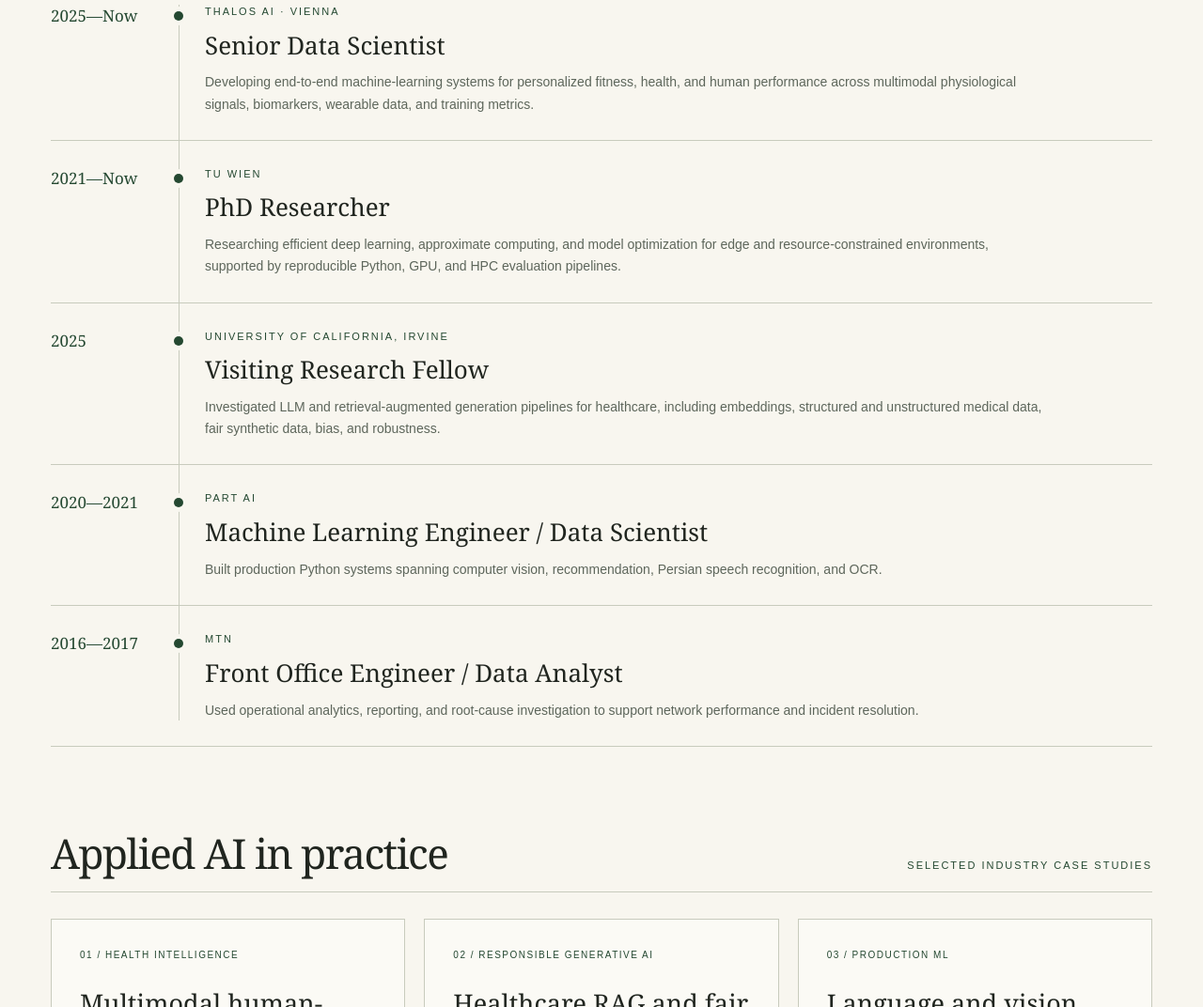
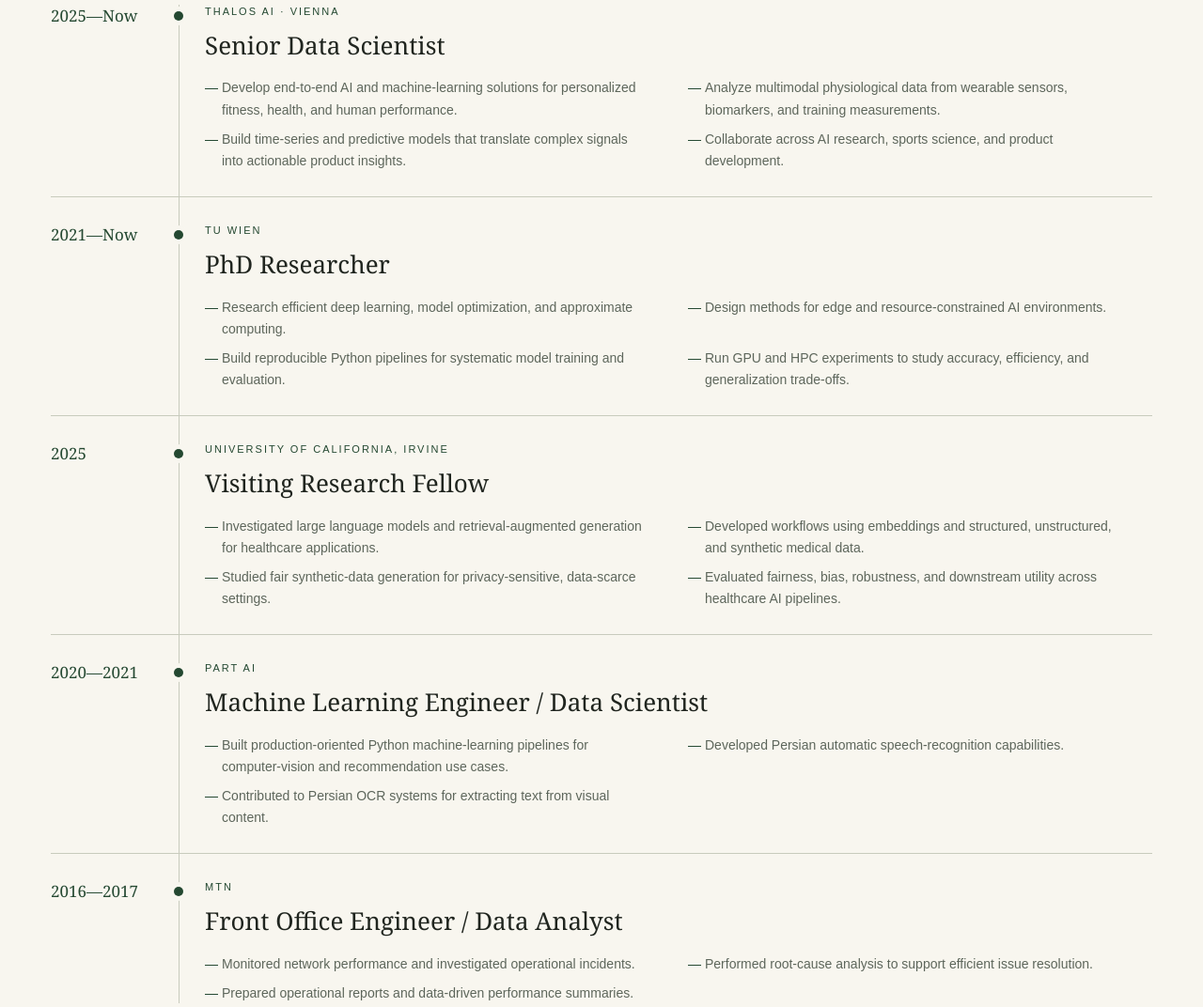
Before and after one commit to salarshk/salarshk.github.io, a plain HTML site: page index.html in a window 1280 px wide. Shown: the part 2074-3146 px from the top of the page at 94% size. Drawn offline with Linux system fonts and the light colour scheme.

Commit message:
Add bullet points to experience timeline

```diff
--- a/editorial.css
+++ b/editorial.css
@@ -90,7 +90,9 @@
 .timeline article::before{content:'';position:absolute;left:131px;top:35px;width:10px;height:10px;border-radius:50%;background:var(--green);box-shadow:0 0 0 5px var(--paper)}
 .timeline-date{font-family:var(--serif);color:var(--green);font-size:17px}
 .timeline h3{font-size:26px;margin:4px 0 7px}
-.timeline article>div:last-child>p:last-child{font-size:14px;color:var(--muted);max-width:900px}
+.experience-points{margin:13px 0 0;padding:0;list-style:none;display:grid;grid-template-columns:1fr 1fr;column-gap:48px;row-gap:8px;max-width:980px}
+.experience-points li{position:relative;padding-left:18px;font-size:14px;line-height:1.65;color:var(--muted)}
+.experience-points li::before{content:'—';position:absolute;left:0;color:var(--green)}
 .case-grid{display:grid;grid-template-columns:repeat(3,1fr);gap:20px;padding-top:28px}
 .case-grid article{display:flex;flex-direction:column;min-height:350px;border:1px solid var(--line);padding:30px;background:#fbfaf5}
 .case-index{font-size:10px;text-transform:uppercase;letter-spacing:1.5px;color:var(--green)}
@@ -222,6 +224,7 @@
 .about h2{font-size:31px}
 .publication-tools{align-items:flex-start;flex-direction:column;padding-top:17px}.publication-resources{width:100%;justify-content:space-between}
 .timeline::before{left:6px}.timeline article{grid-template-columns:1fr;gap:3px;padding:24px 0 24px 28px}.timeline article::before{left:1px;top:31px}.timeline-date{font-size:13px}
+.experience-points{grid-template-columns:1fr;row-gap:7px;margin-top:12px}
 .case-grid{padding-top:20px}.case-grid article{padding:24px}.case-grid h3{font-size:25px}
 .research .section-heading{display:block}
 .research .section-heading .eyebrow{display:block;margin-top:13px;font-size:9px}
--- a/index.html
+++ b/index.html
@@ -21,7 +21,7 @@
   <meta name="twitter:description" content="Production AI, health intelligence, generative systems, and efficient deep learning.">
   <meta name="twitter:image" content="https://salarshk.github.io/images/social-preview.png">
   <link rel="icon" href="images/favicon/favicon.ico">
-  <link rel="stylesheet" href="editorial.css?v=archive-filters">
+  <link rel="stylesheet" href="editorial.css?v=experience-bullets">
   <script type="application/ld+json">{"@context":"https://schema.org","@type":"Person","name":"Salar Shakibhamedan","url":"https://salarshk.github.io/","jobTitle":"Senior Data Scientist","worksFor":{"@type":"Organization","name":"Thalos AI","url":"https://thalos.at/en"},"affiliation":{"@type":"CollegeOrUniversity","name":"TU Wien","url":"https://www.tuwien.at/en/"},"sameAs":["https://www.linkedin.com/in/salar-shakibhamedan/","https://github.com/salarshk","https://scholar.google.com/citations?user=LMgdVRgAAAAJ&hl=en"]}</script>
   <script src="site.js?v=archive-filters" defer></script>
 </head>
@@ -94,11 +94,11 @@
     <section id="experience" class="experience section-space" aria-labelledby="experience-title">
       <div class="section-heading"><h2 id="experience-title">Experience</h2><span class="eyebrow">From research to production</span></div>
       <div class="timeline">
-        <article><div class="timeline-date">2025—Now</div><div><p class="eyebrow">Thalos AI · Vienna</p><h3>Senior Data Scientist</h3><p>Developing end-to-end machine-learning systems for personalized fitness, health, and human performance across multimodal physiological signals, biomarkers, wearable data, and training metrics.</p></div></article>
-        <article><div class="timeline-date">2021—Now</div><div><p class="eyebrow">TU Wien</p><h3>PhD Researcher</h3><p>Researching efficient deep learning, approximate computing, and model optimization for edge and resource-constrained environments, supported by reproducible Python, GPU, and HPC evaluation pipelines.</p></div></article>
-        <article><div class="timeline-date">2025</div><div><p class="eyebrow">University of California, Irvine</p><h3>Visiting Research Fellow</h3><p>Investigated LLM and retrieval-augmented generation pipelines for healthcare, including embeddings, structured and unstructured medical data, fair synthetic data, bias, and robustness.</p></div></article>
-        <article><div class="timeline-date">2020—2021</div><div><p class="eyebrow">PART AI</p><h3>Machine Learning Engineer / Data Scientist</h3><p>Built production Python systems spanning computer vision, recommendation, Persian speech recognition, and OCR.</p></div></article>
-        <article><div class="timeline-date">2016—2017</div><div><p class="eyebrow">MTN</p><h3>Front Office Engineer / Data Analyst</h3><p>Used operational analytics, reporting, and root-cause investigation to support network performance and incident resolution.</p></div></article>
+        <article><div class="timeline-date">2025—Now</div><div><p class="eyebrow">Thalos AI · Vienna</p><h3>Senior Data Scientist</h3><ul class="experience-points"><li>Develop end-to-end AI and machine-learning solutions for personalized fitness, health, and human performance.</li><li>Analyze multimodal physiological data from wearable sensors, biomarkers, and training measurements.</li><li>Build time-series and predictive models that translate complex signals into actionable product insights.</li><li>Collaborate across AI research, sports science, and product development.</li></ul></div></article>
+        <article><div class="timeline-date">2021—Now</div><div><p class="eyebrow">TU Wien</p><h3>PhD Researcher</h3><ul class="experience-points"><li>Research efficient deep learning, model optimization, and approximate computing.</li><li>Design methods for edge and resource-constrained AI environments.</li><li>Build reproducible Python pipelines for systematic model training and evaluation.</li><li>Run GPU and HPC experiments to study accuracy, efficiency, and generalization trade-offs.</li></ul></div></article>
+        <article><div class="timeline-date">2025</div><div><p class="eyebrow">University of California, Irvine</p><h3>Visiting Research Fellow</h3><ul class="experience-points"><li>Investigated large language models and retrieval-augmented generation for healthcare applications.</li><li>Developed workflows using embeddings and structured, unstructured, and synthetic medical data.</li><li>Studied fair synthetic-data generation for privacy-sensitive, data-scarce settings.</li><li>Evaluated fairness, bias, robustness, and downstream utility across healthcare AI pipelines.</li></ul></div></article>
+        <article><div class="timeline-date">2020—2021</div><div><p class="eyebrow">PART AI</p><h3>Machine Learning Engineer / Data Scientist</h3><ul class="experience-points"><li>Built production-oriented Python machine-learning pipelines for computer-vision and recommendation use cases.</li><li>Developed Persian automatic speech-recognition capabilities.</li><li>Contributed to Persian OCR systems for extracting text from visual content.</li></ul></div></article>
+        <article><div class="timeline-date">2016—2017</div><div><p class="eyebrow">MTN</p><h3>Front Office Engineer / Data Analyst</h3><ul class="experience-points"><li>Monitored network performance and investigated operational incidents.</li><li>Performed root-cause analysis to support efficient issue resolution.</li><li>Prepared operational reports and data-driven performance summaries.</li></ul></div></article>
       </div>
     </section>
     <section id="industry-work" class="case-studies section-space" aria-labelledby="case-studies-title">
```
